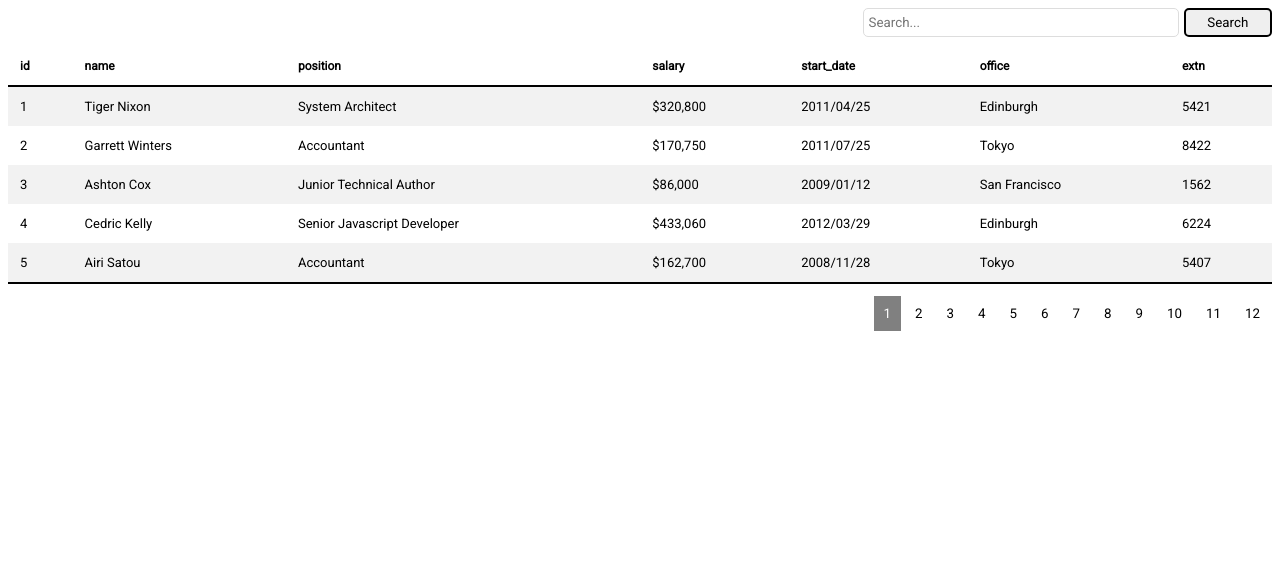
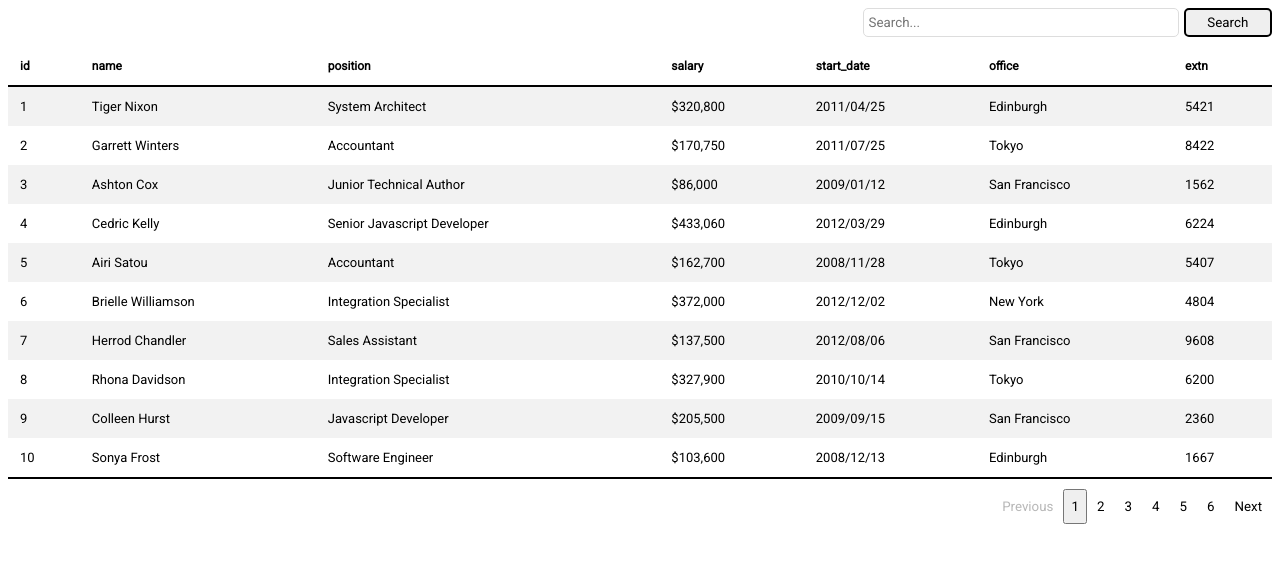
Before and after one commit to vzhurbin/table-jet-test, a website built with Parcel: page src/index.html in a window 1280 px wide. Built offline with nearby package versions, Linux system fonts and the light colour scheme.

Commit message:
prev/next buttons are all set

```diff
--- a/src/index.css
+++ b/src/index.css
@@ -80,31 +80,29 @@ tr {
 
 tr.row:nth-child(even) {
   background-color: #f2f2f2;
-  border-bottom: #ff4d4d;
 }
 
-#buttons {
+#page-buttons {
   display: flex;
   justify-content: flex-end;
   margin-top: 10px;
 
 }
 
-input[type=button] {
-  padding: 10px;
+/* .page-button.num {
+  background: lightgray;
+  border: inherit;
+  border: 1px solid black;
+} */
+
+.page-button.inactive {
+  padding: 8px;
   margin: 2px;
   border: none;
   background: transparent;
-
-
-
-  /* border-style: solid; */
 }
 
-input[type=button]:hover {
-  background: grey;
+.page-button:hover {
+  background: lightgray;
+  border-radius: 5px;
 }
-
-input[type=button].active {
-  background: grey;
-}
--- a/src/index.html
+++ b/src/index.html
@@ -12,7 +12,7 @@
     <button class="search">Search</button>
   </form>
   <table id="table"></table>
-  <div id="buttons"></div>
+  <div id="page-buttons"></div>
 </body>
 <script src="./index.js"></script>
 </html>
--- a/src/js/dataHandlers.js
+++ b/src/js/dataHandlers.js
@@ -1,5 +1,5 @@
 const dataHandlers = () => {
-  const rowsPerPage = 5;
+  const rowsPerPage = 10;
 
   const form = document.querySelector('form');
   const input = document.querySelector('input[type=search]');
@@ -34,13 +34,13 @@ const dataHandlers = () => {
     return filteredRows;
   };
 
-  const visibleRows = (pageNum = 1) => {
+  const visibleRows = (curPage = 1) => {
     const filteredRows = filter();
     const dataArray = filteredRows.length >= 0 ? filteredRows : trArray;
     dataArray.forEach((tr, i) => {
       const isHeader = tr.firstElementChild.tagName === 'TH';
-      const startRow = rowsPerPage * pageNum - rowsPerPage;
-      const endRow = rowsPerPage * pageNum - 1;
+      const startRow = rowsPerPage * curPage - rowsPerPage;
+      const endRow = rowsPerPage * curPage - 1;
 
       if (isHeader || (i >= startRow && i <= endRow)) {
         tr.classList.remove('hidden');
@@ -50,14 +50,14 @@ const dataHandlers = () => {
     });
 
     const pageCount = Math.ceil(dataArray.length / rowsPerPage);
-    pageButtons(pageCount);
+    pageButtons(pageCount, curPage);
 
-    const buttons = [...document.querySelectorAll('.btn')];
-    buttons.forEach((btn, i) => {
-      if (i + 1 === pageNum) {
-        btn.classList.add('active');
+    const buttons = [...document.querySelectorAll('.page-button')];
+    buttons.forEach((button, i) => {
+      if (i === curPage) {
+        button.classList.remove('inactive');
       } else {
-        btn.classList.remove('active');
+        button.classList.add('inactive');
       }
     });
   };
@@ -69,30 +69,34 @@ const dataHandlers = () => {
   });
   // input.addEventListener('keyup', e => filter());
 
-  const pageButtons = (pageCount = 1) => {
-    /* disable the 'Prev' button on 1st page
-    and 'Next' button on last page
-    const	disablePrevious = (cur === 1) ? 'disabled' : '';
-    const disableNext = (cur === pCount) ? 'disabled' : '';
-    */
-    // let buttons =
-    // `<input type="button" value="&lt;&lt; Prev" id="page-0" onclick="sort(${cur - 1})" ${prevDis}>`;
-    let buttons = '';
+  const pageButtons = (pageCount = 1, curPage) => {
+    // disable the 'Prev' button on 1st page
+    // and 'Next' button on last page
+    const	disablePrevious = (curPage === 1) ? 'disabled' : '';
+    const disableNext = (curPage === pageCount) ? 'disabled' : '';
+
+    let buttons =
+    `<input class="page-button switch prev" id="page-button-0" type="button" value="Previous" ${disablePrevious}>`;
     for (let i = 1; i <= pageCount; i++) {
-      buttons += `<input class="btn" type="button" id="page-btn-${i}" value="${i}">`;
+      buttons += `<input class="page-button num" type="button" id="page-button-${i}" value="${i}">`;
     }
-    // buttons += `<input type="button" value="Next &gt;&gt;" id="page-${i + 1}" onclick="sort(${(cur + 1)})" ${nextDis}>`;
+    buttons += `<input class="page-button switch next" id="page-button-${pageCount + 1}" type="button" value="Next" ${disableNext}>`;
 
-    const buttonsDiv = document.getElementById('buttons');
+    const buttonsDiv = document.getElementById('page-buttons');
     buttonsDiv.innerHTML = buttons;
 
-    for (let i = 1; i <= pageCount; i++) {
-      const btn = document.getElementById(`page-btn-${i}`);
-      btn.addEventListener('click', e => {
-        visibleRows(i);
-        btn.classList.add('active');
+    for (let j = 1; j <= pageCount; j++) {
+      const button = document.getElementById(`page-button-${j}`);
+      button.addEventListener('click', e => {
+        visibleRows(j);
       });
     }
+
+    const buttonPrev = document.querySelector('.switch.prev');
+    buttonPrev.addEventListener('click', e => visibleRows(curPage - 1));
+    const buttonNext = document.querySelector('.switch.next');
+    buttonNext.addEventListener('click', e => visibleRows(curPage + 1));
+
   };
 
   visibleRows();
```
